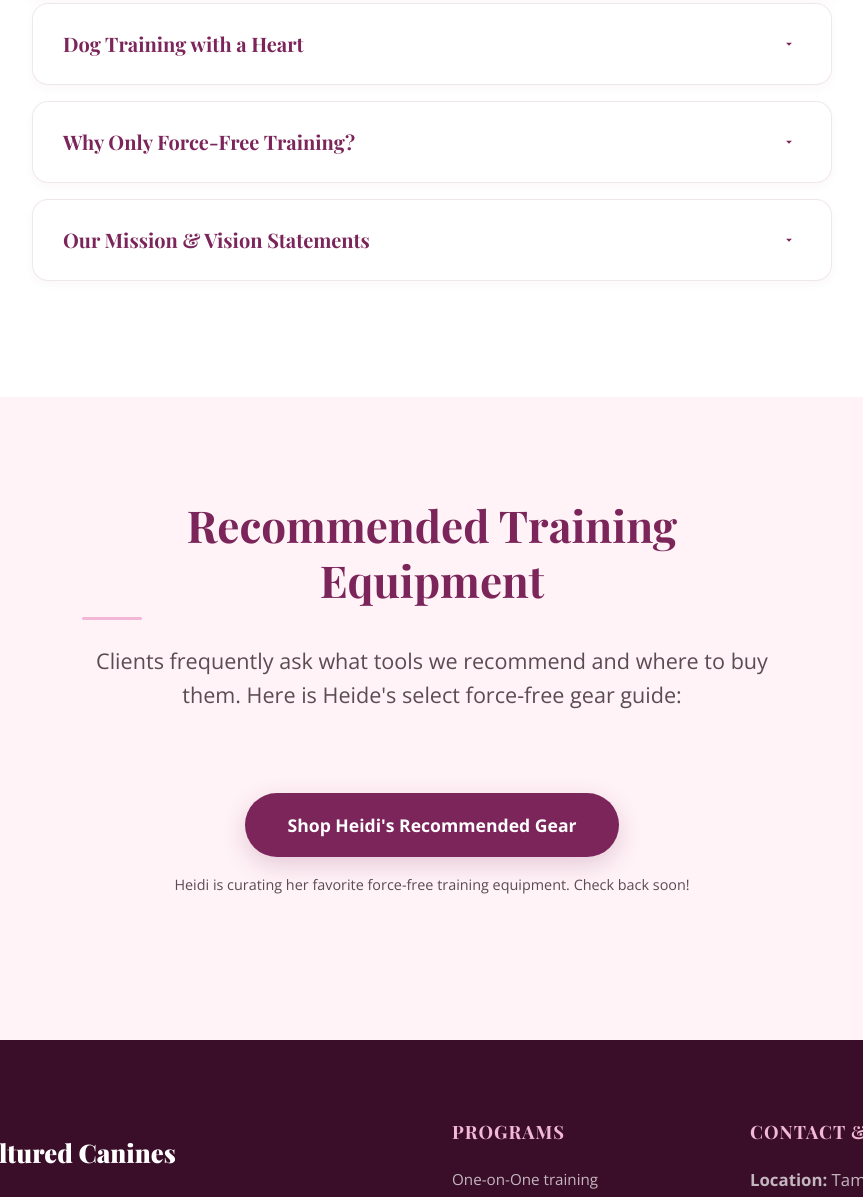
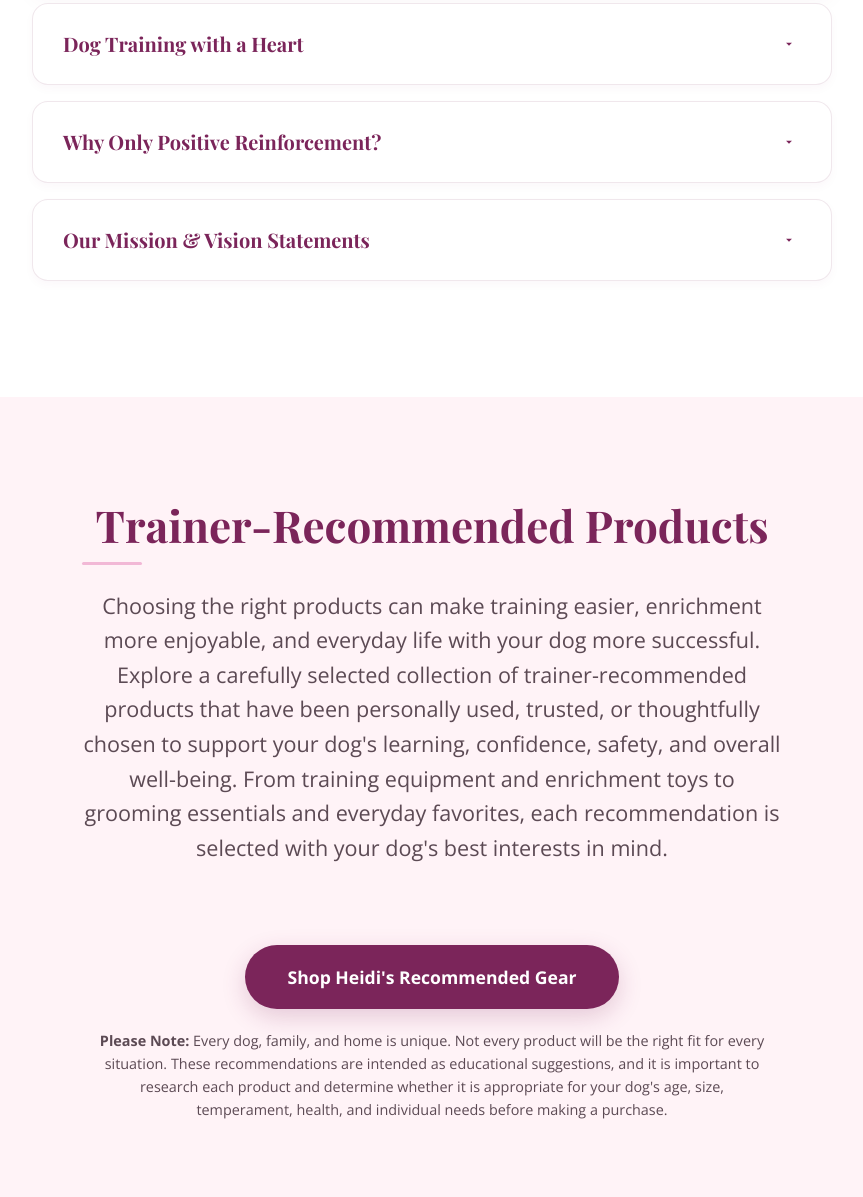
Before and after one commit to Brand-Hyve/Cultured-canines-of-tampa, a website built with Vite: page about.html in a window 1280 px wide. Shown: the part 2357-3554 px from the top of the page, without its empty margins (208-1071 px from the left). Built offline with nearby package versions, Linux system fonts and the light colour scheme; a web font is replaced by a local one.

Commit message:
Update about.html: Heide's new copy for positive reinforcement accordion + Trainer-Recommended Products section
- Accordion: rename 'Why Only Force-Free Training?' → 'Why Only Positive Reinforcement?'; replace placeholder negative-tool text with Heide's provided paragraph
- Products: rename 'Recommended Training Equipment' → 'Trainer-Recommended Products'; replace placeholder 'check back soon' blurb with Heide's full intro paragraph + disclaimer note; button href stays #, awaiting Amazon affiliate link

```diff
--- a/about.html
+++ b/about.html
@@ -127,18 +127,17 @@
             </div>
           </div>
 
-          <!-- Heidi is writing a replacement section - placeholder until new copy arrives -->
           <!-- Accordion 3 -->
           <div class="accordion-item">
             <div class="accordion-header">
-              <span>Why Only Force-Free Training?</span>
+              <span>Why Only Positive Reinforcement?</span>
               <div class="accordion-icon">
                 <svg viewBox="0 0 24 24"><path d="M7 10l5 5 5-5H7z"/></svg>
               </div>
             </div>
             <div class="accordion-content">
               <div class="accordion-content-inner">
-                <p>No shock, no pain, no choking, no fear, no physical force, and no compulsion-based methods are ever used. We are very passionate in our beliefs. As stated by veterinary behaviorists: "Using punishment to stop behaviors stops them, but doesn't teach. We want to teach dogs to choose the behaviors we want because they trust us and feel safe with us."</p>
+                <p>Cultured Canines of Tampa exclusively uses positive reinforcement training because it builds trust, confidence, and clear communication between dogs and their families. By rewarding desired behaviors and creating positive learning experiences, dogs are encouraged to make good choices willingly and with confidence. This science-based approach creates lasting results while strengthening the bond between dogs and their people, making learning enjoyable, effective, and rooted in trust and emotional well-being.</p>
               </div>
             </div>
           </div>
@@ -162,18 +161,18 @@
       </div>
     </section>
 
-    <!-- Equipment Recommendations Deck -->
+    <!-- Trainer-Recommended Products -->
     <section class="section section-alt">
       <div class="container">
         <div class="section-header animate-on-scroll">
-          <h2>Recommended Training Equipment</h2>
-          <p class="lead">Clients frequently ask what tools we recommend and where to buy them. Here is Heide's select force-free gear guide:</p>
+          <h2>Trainer-Recommended Products</h2>
+          <p class="lead">Choosing the right products can make training easier, enrichment more enjoyable, and everyday life with your dog more successful. Explore a carefully selected collection of trainer-recommended products that have been personally used, trusted, or thoughtfully chosen to support your dog's learning, confidence, safety, and overall well-being. From training equipment and enrichment toys to grooming essentials and everyday favorites, each recommendation is selected with your dog's best interests in mind.</p>
         </div>
 
         <div style="text-align: center; padding: 20px 0;">
-          <!-- Amazon affiliate link pending from Heidi - placeholder until link + intro copy arrive -->
+          <!-- Amazon affiliate link pending from Heidi -->
           <a href="#" class="btn btn-primary" style="padding: 16px 40px; font-size: 1.1rem;">Shop Heidi's Recommended Gear</a>
-          <p style="margin-top: 16px; color: var(--text-muted); font-size: 0.9rem;">Heidi is curating her favorite force-free training equipment. Check back soon!</p>
+          <p style="margin-top: 20px; color: var(--text-muted); font-size: 0.9rem; max-width: 680px; margin-left: auto; margin-right: auto;"><strong>Please Note:</strong> Every dog, family, and home is unique. Not every product will be the right fit for every situation. These recommendations are intended as educational suggestions, and it is important to research each product and determine whether it is appropriate for your dog's age, size, temperament, health, and individual needs before making a purchase.</p>
         </div>
       </div>
     </section>
```
